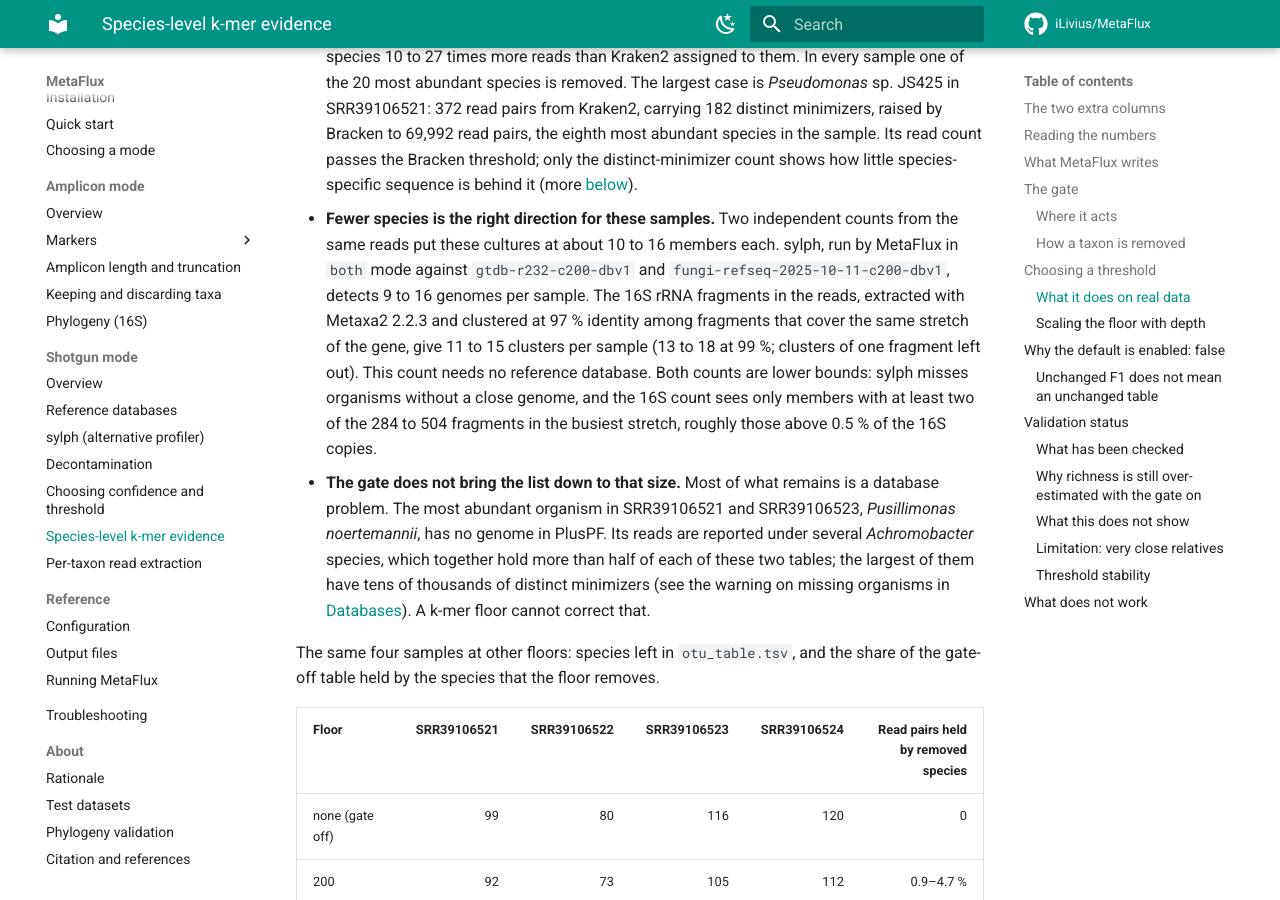
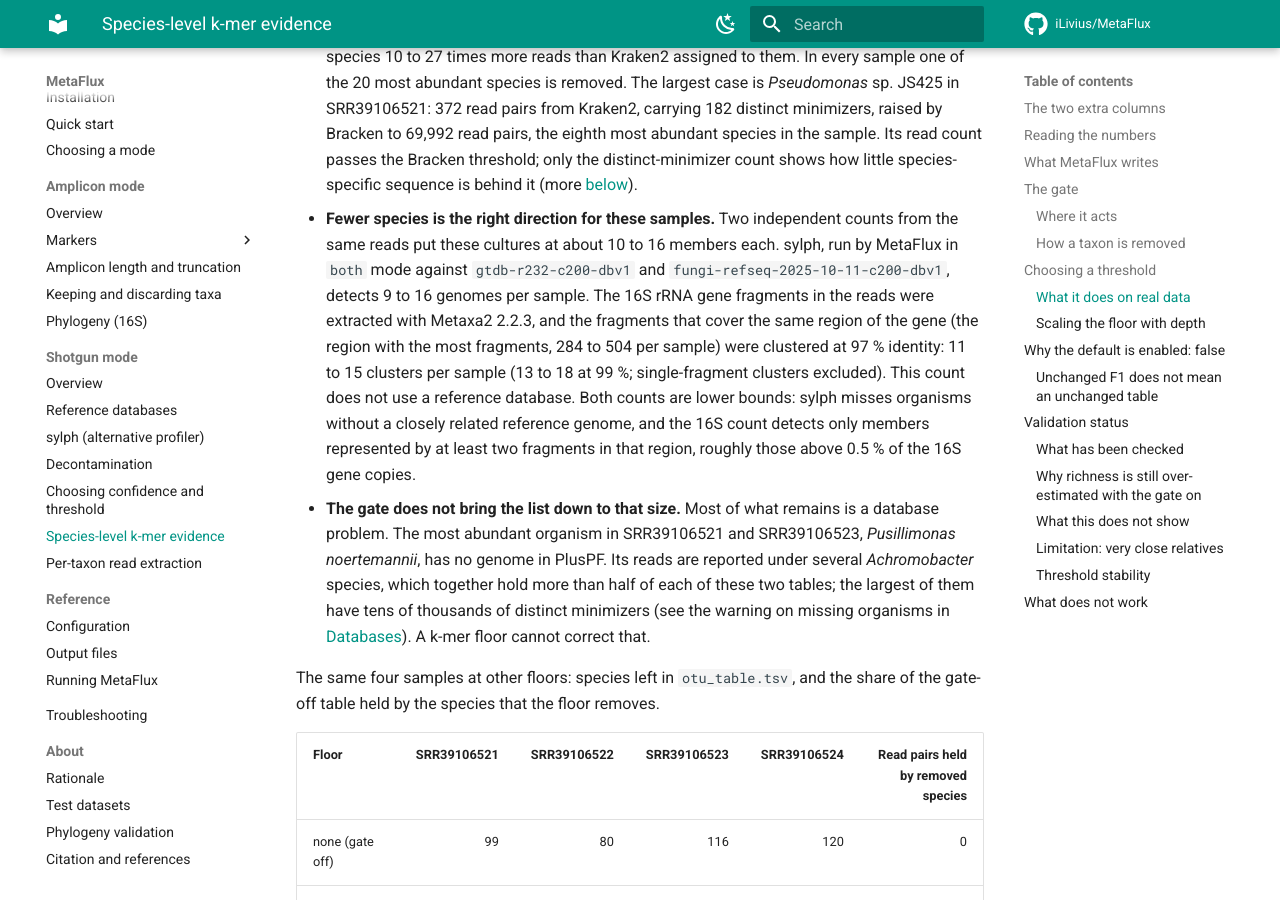
Before and after one commit to iLivius/MetaFlux, an MkDocs documentation site: the page built from docs/shotgun/kmer-evidence.md, in a window 1280 px wide and 900 px high, scrolled down 5392 px. Built offline with MkDocs 1.6.1 and Material for MkDocs 9.7.7, drawn with Linux system fonts in a browser that asks for light colours; comment, search, counter and statistics services are not loaded; some of the changed text lies outside the part shown.

Commit message:
Docs: plain wording for the 16S count on the k-mer evidence page

```diff
--- a/docs/shotgun/kmer-evidence.md
+++ b/docs/shotgun/kmer-evidence.md
@@ -171,7 +171,7 @@ KrakenUniq's unique k-mers:
     **In plain terms.** Kraken2 reads a sequence as overlapping 35-base k-mers, but it
     does not look each one up. For every k-mer it picks one 31-base piece inside it, the
     *minimizer*, and stores and counts only that. Neighbouring k-mers usually pick the
-    same piece, so a stretch of genome gives about three times fewer distinct minimizers
+    same piece, so a region of a genome gives about three times fewer distinct minimizers
     than distinct k-mers. The studies above counted unique k-mers and settled on about
     1,000. In a Kraken2 report the same amount of sequence shows up as about 333
     distinct minimizers. The default floor, **300**, is that figure rounded down, because
@@ -234,12 +234,13 @@ distinct minimizers a species needs in the Kraken2 report to stay in the table.
   from the same reads put these cultures at about 10 to 16 members each. sylph, run by
   MetaFlux in `both` mode against `gtdb-r232-c200-dbv1` and
   `fungi-refseq-2025-10-11-c200-dbv1`, detects 9 to 16 genomes per sample. The 16S rRNA
-  fragments in the reads, extracted with Metaxa2 2.2.3 and clustered at 97 % identity
-  among fragments that cover the same stretch of the gene, give 11 to 15 clusters per
-  sample (13 to 18 at 99 %; clusters of one fragment left out). This count needs no
-  reference database. Both counts are lower bounds: sylph misses organisms without a
-  close genome, and the 16S count sees only members with at least two of the 284 to 504
-  fragments in the busiest stretch, roughly those above 0.5 % of the 16S copies.
+  gene fragments in the reads were extracted with Metaxa2 2.2.3, and the fragments that
+  cover the same region of the gene (the region with the most fragments, 284 to 504 per
+  sample) were clustered at 97 % identity: 11 to 15 clusters per sample (13 to 18 at
+  99 %; single-fragment clusters excluded). This count does not use a reference
+  database. Both counts are lower bounds: sylph misses organisms without a closely
+  related reference genome, and the 16S count detects only members represented by at
+  least two fragments in that region, roughly those above 0.5 % of the 16S gene copies.
 - **The gate does not bring the list down to that size.** Most of what remains is a
   database problem. The most abundant organism in SRR39106521 and SRR39106523,
   *Pusillimonas noertemannii*, has no genome in PlusPF. Its reads are reported under
```
